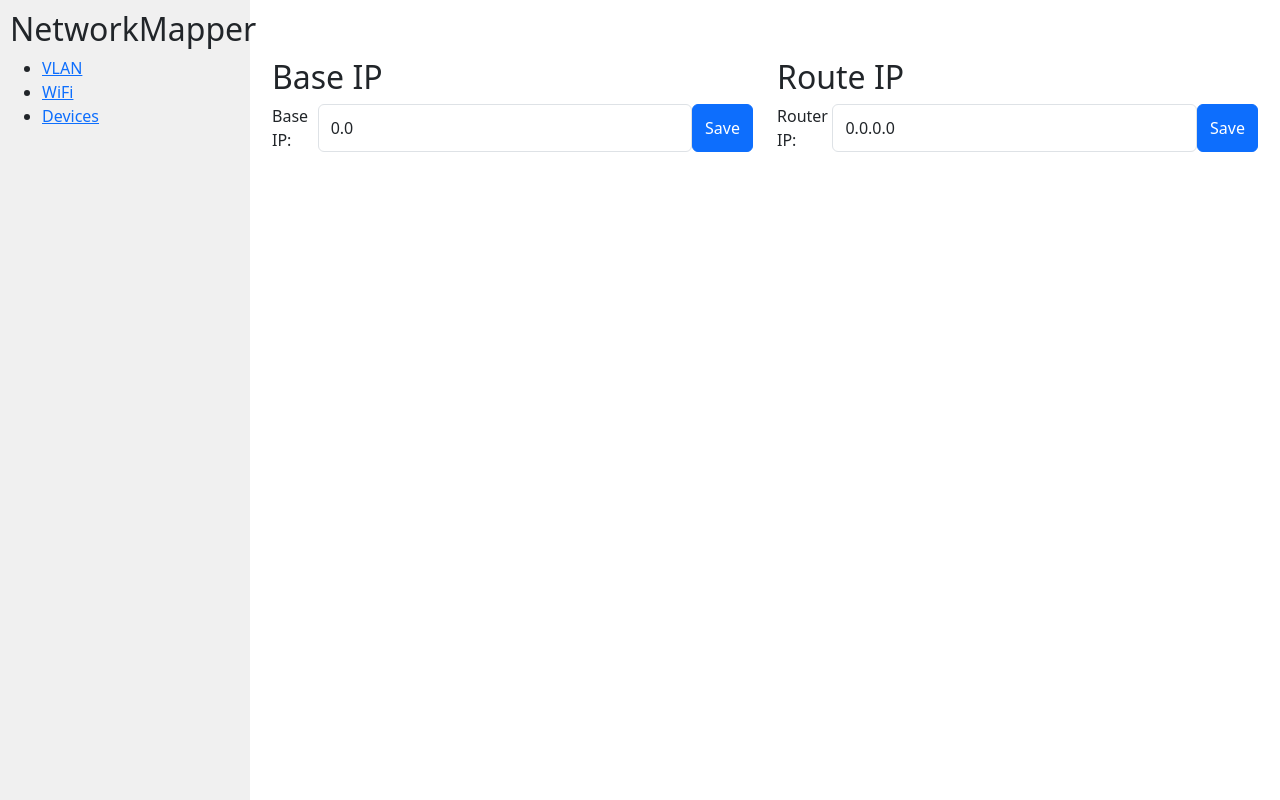
After one commit to ben-burwood/HomeDB, a Django app: page /ip/ in a window 1280 px wide. The commit adds this page. Run offline with Django 5.2, Linux system fonts and the light colour scheme; some libraries are stand-ins or nearby versions.

Commit message:
Base IP and Router Configuration (#7)
Base IP and Router IP

Use of YAML Configuration File
YAML Config Util Functions Added

```diff
--- a/NetworkMapper/ip/templates/base/sidebar.html
+++ b/NetworkMapper/ip/templates/base/sidebar.html
@@ -9,7 +9,7 @@
 
 <style>
     #sidebar {
-        width: 200px;
+        width: 250px;
         height: 100vh;
         background-color: #f0f0f0;
         padding: 10px;
--- /dev/null
+++ b/NetworkMapper/ip/templates/ip/index.html
@@ -0,0 +1,39 @@
+{% extends "../base/master.html" %}
+
+
+{% block title %}
+IP Network Management
+{% endblock %}
+
+
+{% block content %}
+
+<div class="container mt-5">
+    <div class="row">
+        <div class="col-md-6">
+            <h2>Base IP</h2>
+            <form method="post" action="{% url 'index' %}">
+                {% csrf_token %}
+                <div class="form-group d-flex">
+                    <label for="base_ip">Base IP:</label>
+                    <input type="text" id="base_ip" name="base_ip" value="{{ base_ip }}" class="form-control">
+                    <button type="submit" name="base_ip-submit" class="btn btn-primary">Save</button>
+                </div>
+            </form>
+        </div>
+
+        <div class="col-md-6">
+            <h2>Route IP</h2>
+            <form method="post" action="{% url 'index' %}">
+                {% csrf_token %}
+                <div class="form-group d-flex">
+                    <label for="router_ip">Router IP:</label>
+                    <input type="text" id="router_ip" name="router_ip" value="{{ router_ip }}" class="form-control">
+                    <button type="submit" name="router_ip-submit" class="btn btn-primary">Save</button>
+                </div>
+            </form>
+        </div>
+    </div>
+</div>
+
+{% endblock %}
--- a/NetworkMapper/ip/urls.py
+++ b/NetworkMapper/ip/urls.py
@@ -3,6 +3,7 @@ from django.urls import path
 from . import views
 
 urlpatterns = [
+    path("", views.index.index, name="index"),
     path("vlan", views.vlan.index, name="vlan.index"),
     path("vlan/create", views.vlan.create, name="vlan.create"),
     path("vlan/<int:vlan_id>/edit", views.vlan.edit, name="vlan.edit"),
--- a/NetworkMapper/ip/views/__init__.py
+++ b/NetworkMapper/ip/views/__init__.py
@@ -1 +1 @@
-from . import device, vlan, wifi
+from . import device, index, vlan, wifi
--- /dev/null
+++ b/NetworkMapper/ip/views/index.py
@@ -0,0 +1,21 @@
+from django.shortcuts import redirect, render
+from django.urls import reverse
+
+from utils.config import get_config_value, update_config_value
+
+
+def index(request):
+    if request.method == "POST":
+        if "base_ip-submit" in request.POST:
+            base_ip = request.POST.get("base_ip")
+            update_config_value("base_ip", base_ip)
+            return redirect(reverse("index"))
+        elif "router_ip-submit" in request.POST:
+            router_ip = request.POST.get("router_ip")
+            update_config_value("router_ip", router_ip)
+            return redirect(reverse("index"))
+
+    base_ip = get_config_value("base_ip", "0.0")
+    router_ip = get_config_value("router_ip", "0.0.0.0")
+
+    return render(request, "ip/index.html", {"base_ip": base_ip, "router_ip": router_ip})
--- /dev/null
+++ b/NetworkMapper/utils/config.py
@@ -0,0 +1,18 @@
+from typing import Any
+
+import yaml
+from django.conf import settings
+
+def get_config_value(key: str, default: Any) -> str:
+    with open(settings.CONFIG_FILE_PATH, "r") as yaml_file:
+        yaml_data = yaml.safe_load(yaml_file) or {}
+    return yaml_data.get(key, default)
+
+
+def update_config_value(key: str, value: str) -> None:
+    with open(settings.CONFIG_FILE_PATH, "r+") as yaml_file:
+        yaml_data = yaml.safe_load(yaml_file) or {}
+        yaml_data[key] = value
+        yaml_file.seek(0)
+        yaml.dump(yaml_data, yaml_file)
+        yaml_file.truncate()
```
Also changed, not shown: NetworkMapper/utils/__init__.py (added).
